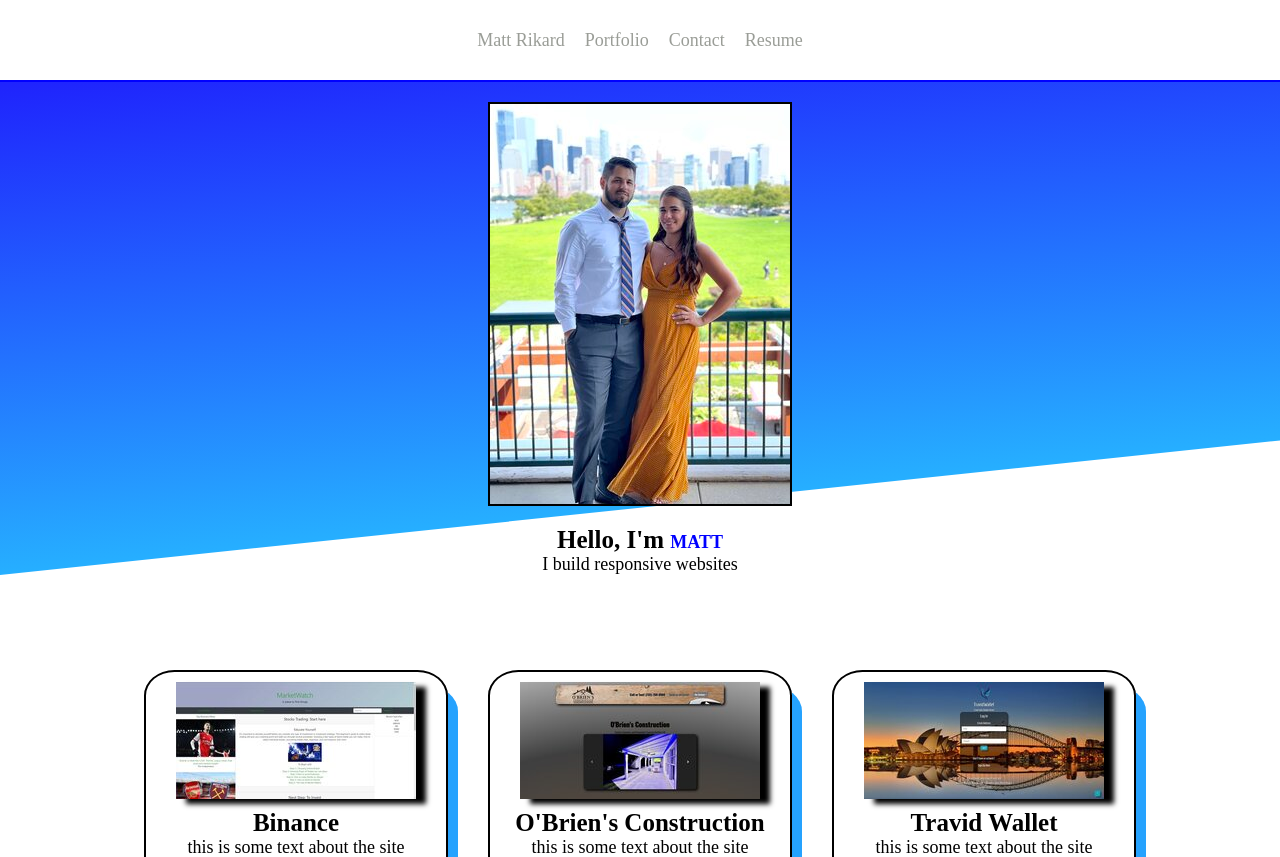
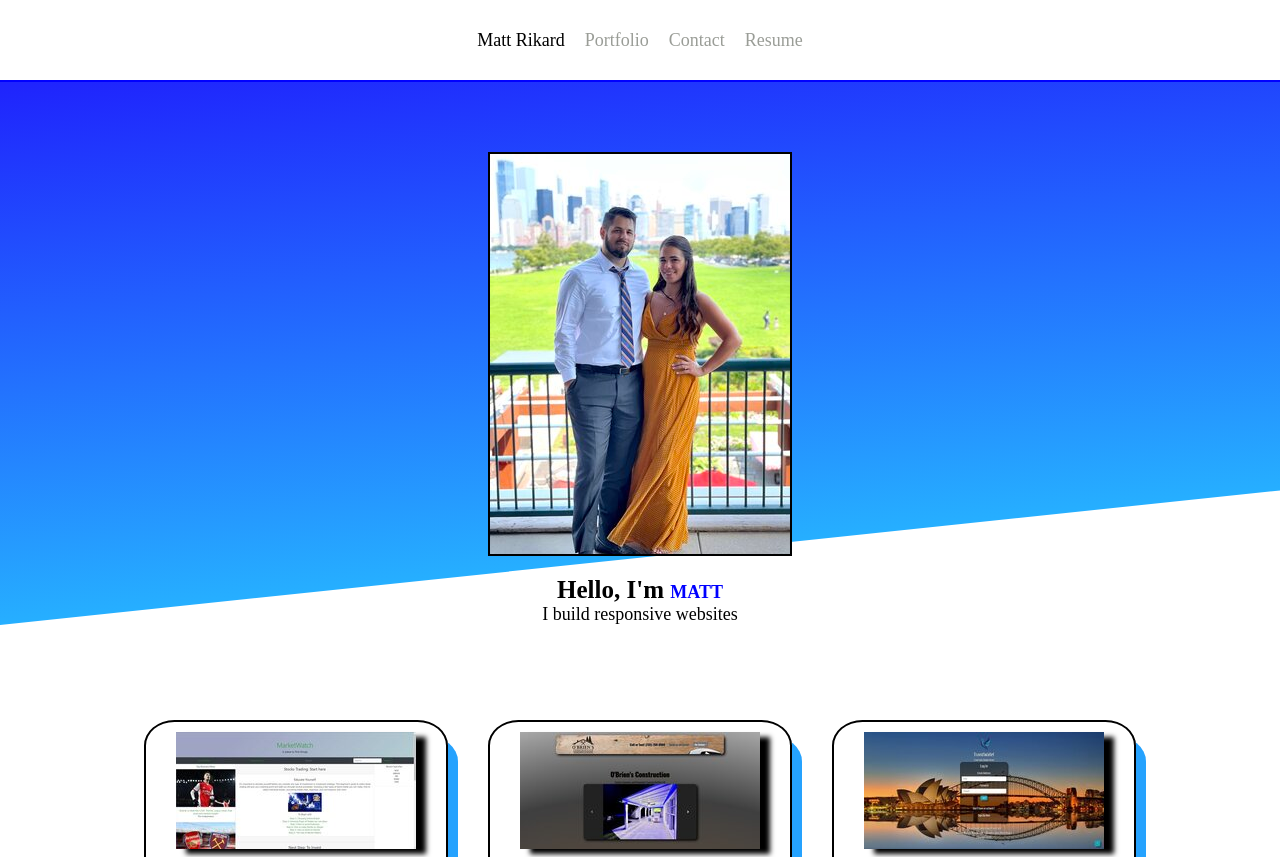
Before and after one commit to madhatter2084/profile2.0, a React (Create React App) app: page / in a window 1280 px wide. Shown: the top 857 px of the page. Built offline with nearby package versions, Linux system fonts and the light colour scheme.

Commit message:
nav links fixed

```diff
--- a/src/App.js
+++ b/src/App.js
@@ -1,10 +1,9 @@
 import React from "react";
 import './App.css';
-import { BrowserRouter as Router, Routes, Route } from "react-router-dom";
 import NavBar from "./components/NavBar/NavBar.js";
 import Home from "./routes/home.js";
 import Contact from "./routes/contact.js";
-import Resume from "./routes/resume.js";
+// import Resume from "./routes/resume.js";
 import Portfolio from "./routes/portfolio.js";
 
 
@@ -13,15 +12,9 @@ function App() {
   return (
     <>
     <NavBar />
-    <Router>
-      <Routes>
-        <Route path="/" element={<Home />} />
-        <Route path="home" element={<Home />} />
-        <Route path="portfolio" element={<Portfolio />} />
-        <Route path="contact" element={<Contact />} />
-        <Route path="resume" element={<Resume />} />
-      </Routes>
-    </Router>
+    <Home />
+    <Portfolio />
+    <Contact />
     </>
   );
 }
--- a/src/components/NavBar/NavBar.css
+++ b/src/components/NavBar/NavBar.css
@@ -27,3 +27,7 @@ a:hover{
     text-decoration: none;
     margin: 10px;
 }
+
+.name{
+    color: black;
+}
--- a/src/components/NavBar/NavBar.js
+++ b/src/components/NavBar/NavBar.js
@@ -2,14 +2,17 @@ import './NavBar.css'
 
 function NavBar() {
     return (
+      <>
       <nav className="nav">
         <div className="links">
-          <a href="/home">Matt Rikard</a>
-          <a href="/portfolio">Portfolio</a>
-          <a href="/contact">Contact</a>
-          <a href="/resume">Resume</a>
+          <a href="#home" className='name'>Matt Rikard</a>
+          <a href="#portfolio">Portfolio</a>
+          <a href="#contact">Contact</a>
+          <a href="#resume">Resume</a>
         </div>
       </nav>
+     <div id='home'></div>
+      </>
     )}
 
   export default NavBar
--- a/src/routes/contact.js
+++ b/src/routes/contact.js
@@ -2,6 +2,8 @@ import './contact.css'
 
 function Contact(){
     return(
+        <>
+        <div id='contact'></div>
         <div className='container'>
             <div className='contact'>
                 <img src="https://upload.wikimedia.org/wikipedia/commons/c/c9/Linkedin.svg" className='' alt='linkedin' />
@@ -25,6 +27,7 @@ function Contact(){
                 </div>
             </div>
         </div>
+        </>
     )
 }
 
--- a/src/routes/home.css
+++ b/src/routes/home.css
@@ -4,6 +4,7 @@
     justify-content: center;
     text-align: center;
     background-color: white;
+    padding-top: 50px;
 }
 
 #profilePhoto{
--- a/src/routes/home.js
+++ b/src/routes/home.js
@@ -1,7 +1,5 @@
 import "animate.css";
 import "./home.css"
-import Portfolio from "./portfolio"
-import Contact from './contact'
 
 function Home(){
     return (
@@ -19,8 +17,7 @@ function Home(){
             </section>
         </div>
 
-        <Portfolio />
-        <Contact />
+
         </>
     )
 }
--- a/src/routes/portfolio.js
+++ b/src/routes/portfolio.js
@@ -11,6 +11,7 @@ import weatherApp from '../assets/weatherApp.jpg'
 function Portfolio(){
     return(
         <>
+        <div id='portfolio'></div>
         <section className="portfolio animate__animated animate__pulse">
             <div className="tile">
                 <img className="screenShot" src={binance} alt='binance screenshot' />
```
